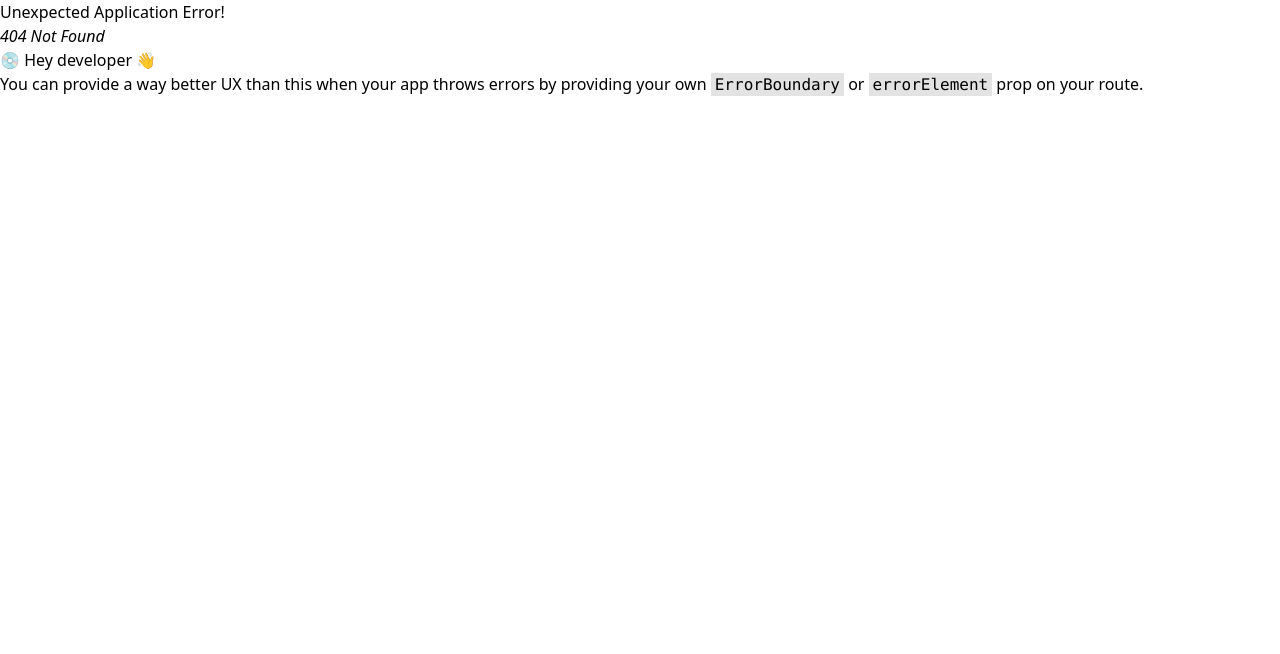
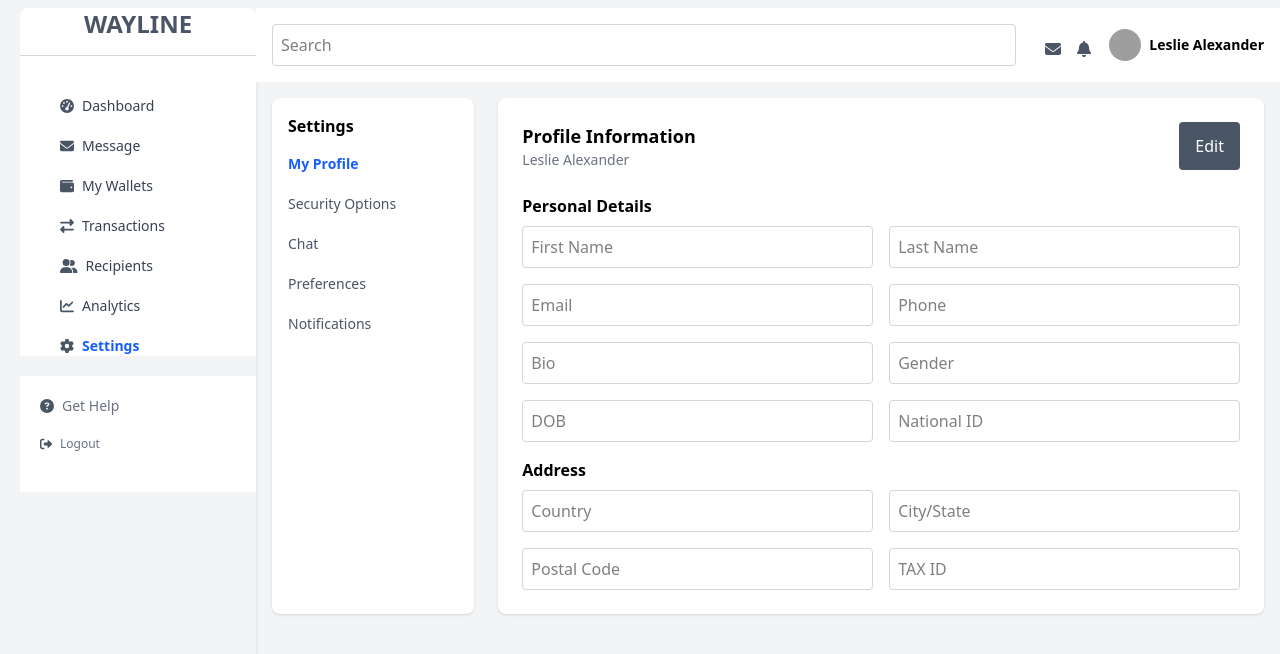
Before and after one commit to iamhabbeboy/collaboration, a React (Vite) app: page /profile in a window 1280 px wide. Before the commit this address had no page. Shown: the top 654 px of the page. Built offline with nearby package versions, Linux system fonts and the light colour scheme; grey boxes are pictures that could not be loaded.

Commit message:
Profile page ready

```diff
--- a/package.json
+++ b/package.json
@@ -19,6 +19,7 @@
     "axios": "^1.10.0",
     "react": "^19.1.0",
     "react-dom": "^19.1.0",
+    "react-icons": "^5.5.0",
     "react-router": "^7.6.3",
     "tailwindcss": "^4.1.10"
   },
--- /dev/null
+++ b/src/components/ProfileForm.tsx
@@ -0,0 +1,36 @@
+import type { ProfileProps } from "../types/IProfile"
+
+const ProfileForm: React.FC<ProfileProps> = ({}) => {
+  return (
+    <div className="p-6 w-full bg-white rounded-lg shadow">
+      <div className="flex justify-between mb-6">
+        <div>
+          <h2 className="text-lg font-bold">Profile Information</h2>
+          <p className="text-sm text-gray-500">Leslie Alexander</p>
+        </div>
+        <button className="px-4 py-2 text-white bg-gray-600 rounded">Edit</button>
+      </div>
+
+      <h3 className="mb-2 font-semibold">Personal Details</h3>
+      <div className="grid grid-cols-2 gap-4 mb-4">
+        <input className="p-2 border-gray-300 border rounded" placeholder="First Name" defaultValue="" />
+        <input className="p-2 border-gray-300 border rounded" placeholder="Last Name" defaultValue="" />
+        <input className="p-2 border-gray-300 border rounded" placeholder="Email" defaultValue="" />
+        <input className="p-2 border-gray-300 border rounded" placeholder="Phone" defaultValue="" />
+        <input className="p-2 border-gray-300 border rounded" placeholder="Bio" defaultValue="" />
+        <input className="p-2 border-gray-300 border rounded" placeholder="Gender" defaultValue="" />
+        <input className="p-2 border-gray-300 border rounded" placeholder="DOB" defaultValue="" />
+        <input className="p-2 border-gray-300 border rounded" placeholder="National ID" defaultValue="" />
+      </div>
+
+      <h3 className="mb-2 font-semibold">Address</h3>
+      <div className="grid grid-cols-2 gap-4">
+        <input className="p-2 border-gray-300 border rounded" placeholder="Country" defaultValue="" />
+        <input className="p-2 border-gray-300 border rounded" placeholder="City/State" defaultValue="" />
+        <input className="p-2 border-gray-300 border rounded" placeholder="Postal Code" defaultValue="" />
+        <input className="p-2 border-gray-300 border rounded" placeholder="TAX ID" defaultValue="" />
+      </div>
+    </div>
+  );
+}
+export default ProfileForm
--- /dev/null
+++ b/src/components/SettingTopbar.tsx
@@ -0,0 +1,24 @@
+import { FontAwesomeIcon } from '@fortawesome/react-fontawesome';
+import {
+  faBell,
+  faEnvelope
+} from '@fortawesome/free-solid-svg-icons';
+export default function SettingTopbar() {
+  return (
+    <header className="flex justify-between items-center p-4 bg-white">
+      <input
+        type="text"
+        placeholder="Search"
+        className="p-2 w-3/4 border-gray-300 border rounded"
+      />
+      <div className="flex items-center gap-4">
+        <span className="w-4 h-4 bg-white rounded-full" > <FontAwesomeIcon icon={faEnvelope} className="mr-2 text-gray-600" /></span>
+        <span className="w-4 h-4 bg-white rounded-full" > <FontAwesomeIcon icon={faBell} className="mr-2 text-gray-600" /></span>
+        <div className="flex items-center gap-2">
+          <img src="https://i.pravatar.cc/40" className="w-8 h-8 rounded-full" />
+          <span className="text-sm font-semibold">Leslie Alexander</span>
+        </div>
+      </div>
+    </header>
+  );
+}
--- /dev/null
+++ b/src/components/Settings.tsx
@@ -0,0 +1,11 @@
+import SubMenu from '../components/SubMenu';
+import ProfileForm from '../components/ProfileForm';
+
+export default function Settings() {
+  return (
+    <div className="flex gap-6">
+      <SubMenu />
+      <ProfileForm />
+    </div>
+  );
+}
--- /dev/null
+++ b/src/components/Sidebar.tsx
@@ -0,0 +1,36 @@
+import { FontAwesomeIcon } from '@fortawesome/react-fontawesome';
+import {
+  faTachometerAlt,     // Dashboard
+  faEnvelope,           // Message
+  faChartLine,          // Analytics
+  faWallet,             // Wallet
+  faExchangeAlt,        // Transaction
+  faUserFriends,        // Recipient
+  faCog,                // Settings
+  faQuestionCircle,      // Help
+  faSignOutAlt
+} from '@fortawesome/free-solid-svg-icons';
+
+export default function Sidebar() {
+  return (
+    <aside className="pl-5 w-64 leading-relaxed bg-gray-100 shadow-md space-y-6">
+        <div className="p-0 m-0 border-0">
+      <div className="mt-0 mb-0 h-12 bg-white border-0 rounded-t-lg border-b border-gray-300"><h1 className="font-bold text-2xl text-gray-600 text-center">WAYLINE</h1></div>
+      <nav className="px-5 pl-10 text-sm font-medium text-gray-700 bg-white space-y-2">
+        <br/>
+        <a href="#" className="block mb-5 mt-5 hover:text-blue-600"><FontAwesomeIcon icon={faTachometerAlt} className="mr-2 text-gray-600" />Dashboard</a>
+        <a href="#" className="block mb-5 hover:text-blue-600"><FontAwesomeIcon icon={faEnvelope} className="mr-2 text-gray-600" />Message</a>
+        <a href="#" className="block mb-5 hover:text-blue-600"><FontAwesomeIcon icon={faWallet} className="mr-2 text-gray-600" />My Wallets</a>
+        <a href="#" className="block mb-5 hover:text-blue-600"><FontAwesomeIcon icon={faExchangeAlt} className="mr-2 text-gray-600" />Transactions</a>
+        <a href="#" className="block mb-5 hover:text-blue-600"><FontAwesomeIcon icon={faUserFriends} className="mr-2 text-gray-600" />Recipients</a>
+        <a href="#" className="block mb-5 hover:text-blue-600"><FontAwesomeIcon icon={faChartLine} className="mr-2 text-gray-600" />Analytics</a>
+        <a href="#" className="block mb-5 text-blue-600 font-semibold"><FontAwesomeIcon icon={faCog} className="mr-2 text-gray-600" />Settings</a>
+      </nav>
+      </div>
+      <div className="mt-auto p-5 text-sm text-gray-500 bg-white space-y-2">
+        <a href="#" className="block mb-5 text-gray-500 \text-xs"><FontAwesomeIcon icon={faQuestionCircle} className="mr-2 text-gray-600" />Get Help</a>
+        <a href="#" className="block mb-5 text-xs text-gray-500"><FontAwesomeIcon icon={faSignOutAlt} className="mr-2 text-gray-600" />Logout</a>
+      </div>
+    </aside>
+  );
+}
--- /dev/null
+++ b/src/components/SubMenu.tsx
@@ -0,0 +1,14 @@
+export default function SubMenu() {
+  return (
+    <div className="p-4 w-64 bg-white rounded-lg shadow space-y-4">
+      <h2 className="font-semibold">Settings</h2>
+      <ul className="text-sm text-gray-600 space-y-2">
+        <li className="mb-5 text-blue-600 font-semibold">My Profile</li>
+        <li className="mb-5">Security Options</li>
+        <li className="mb-5">Chat</li>
+        <li className="mb-5">Preferences</li>
+        <li>Notifications</li>
+      </ul>
+    </div>
+  );
+}
--- a/src/main.tsx
+++ b/src/main.tsx
@@ -8,6 +8,7 @@ import {
 } from "react-router";
 import Cart from './pages/Cart.tsx';
 import SignIn from './pages/SignIn.tsx';
+import Profile from './pages/Profile.tsx';
 
 const router = createBrowserRouter([
   {
@@ -22,6 +23,10 @@ const router = createBrowserRouter([
     path: "/sign-in",
     Component: SignIn
   },
+  {
+    path: "/profile",
+    Component: Profile
+  },
 ]);
 
 createRoot(document.getElementById('root')!).render(
--- /dev/null
+++ b/src/pages/Profile.tsx
@@ -0,0 +1,19 @@
+import Sidebar from '../components/Sidebar';
+import SettingTopbar from '../components/SettingTopbar';
+import Settings from '../components/Settings';
+
+export default function App() {
+  return (
+
+
+    <div className="flex pt-2 min-h-screen bg-gray-100">
+      <Sidebar />
+      <div className="flex-1 flex flex-col">
+        <SettingTopbar />
+        <div className="p-4">
+          <Settings />
+        </div>
+      </div>
+    </div>
+  );
+}
--- /dev/null
+++ b/src/types/IProfile.tsx
@@ -0,0 +1,5 @@
+export interface ProfileProps {
+  title: string;
+  price: string;
+  image: string;
+}
```
Also changed, not shown: public/image/lol.png (added), 1 other file (tests, documents, lock files or other folders).
